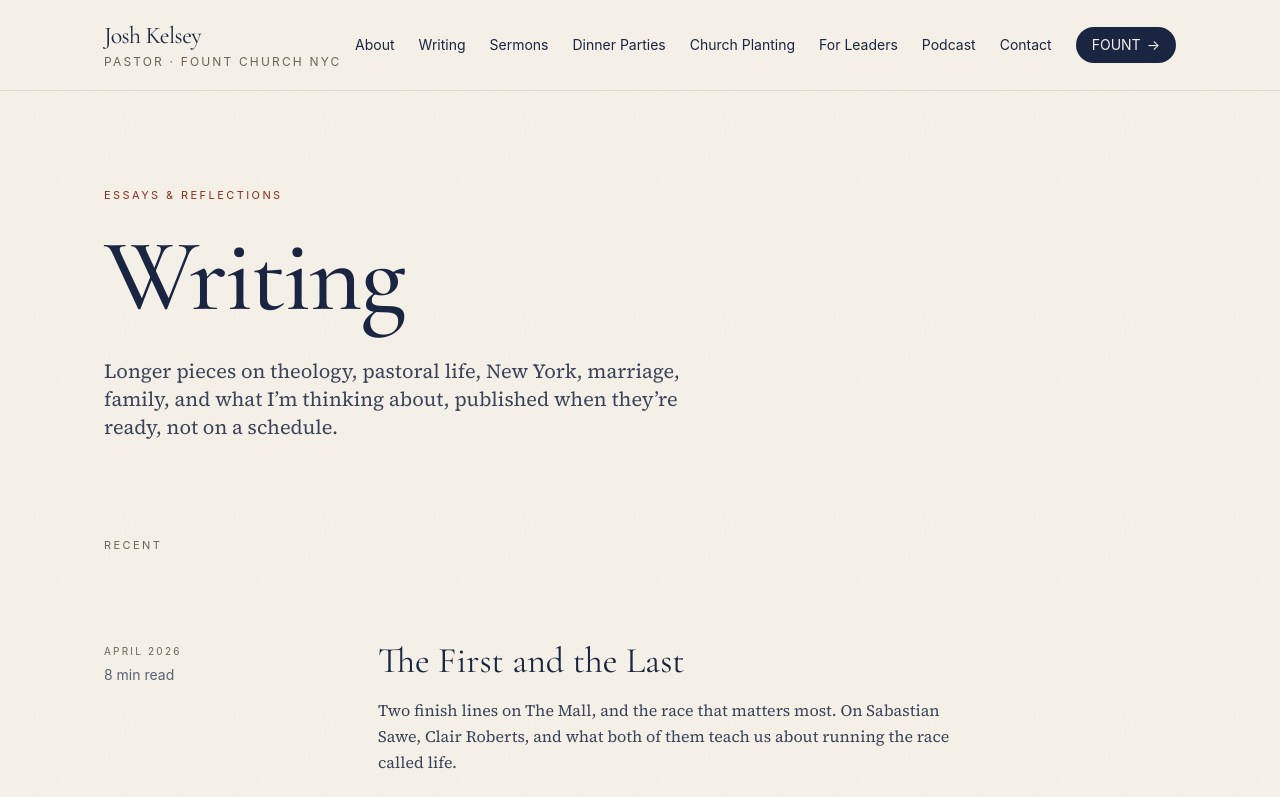
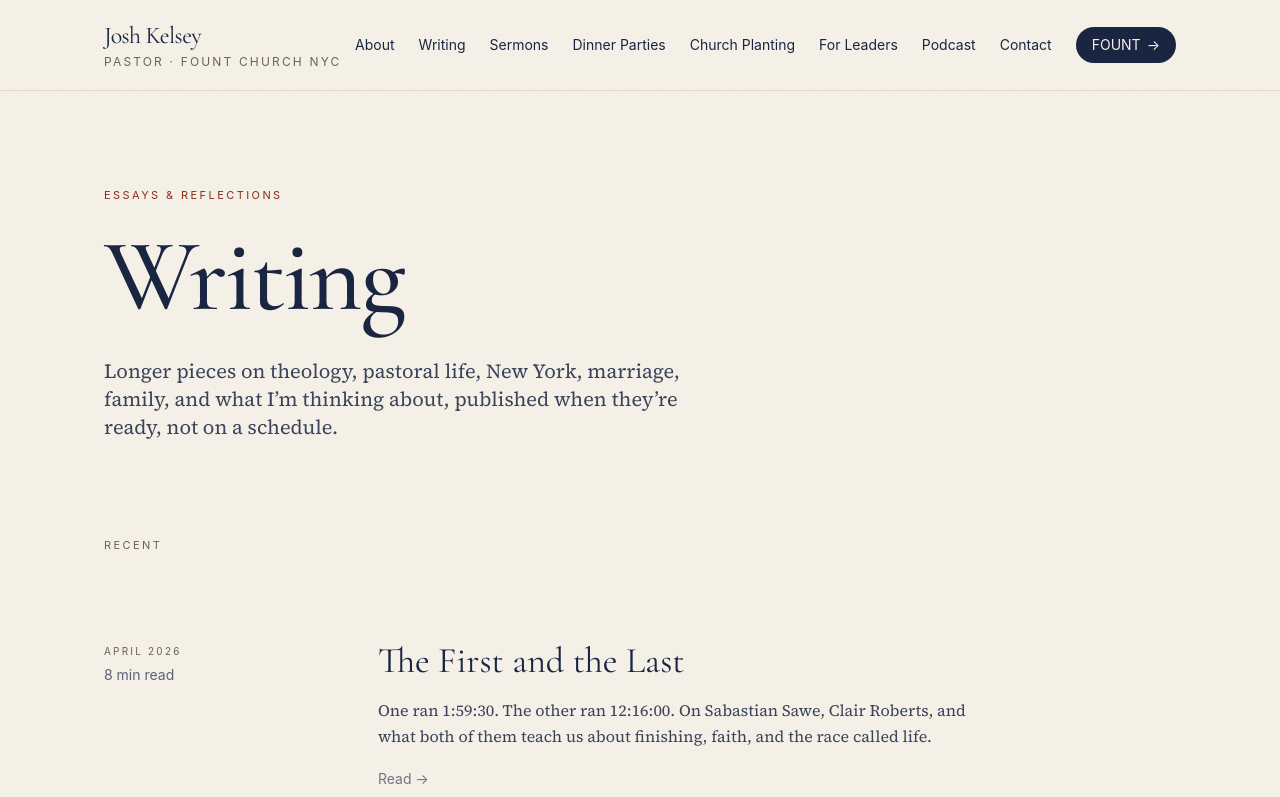
Before and after one commit to joshuajames81/joshkelsey, a Next.js app: page /writing in a window 1280 px wide. Shown: the top 797 px of the page. Built offline with nearby package versions, Linux system fonts and the light colour scheme.

Commit message:
Update: The First and the Last index excerpt

```diff
--- a/src/app/writing/page.tsx
+++ b/src/app/writing/page.tsx
@@ -15,7 +15,7 @@ const posts = [
     slug: "the-first-and-the-last",
     title: "The First and the Last",
     excerpt:
-      "Two finish lines on The Mall, and the race that matters most. On Sabastian Sawe, Clair Roberts, and what both of them teach us about running the race called life.",
+      "One ran 1:59:30. The other ran 12:16:00. On Sabastian Sawe, Clair Roberts, and what both of them teach us about finishing, faith, and the race called life.",
     date: "April 2026",
     readTime: "8 min read",
   },
```
